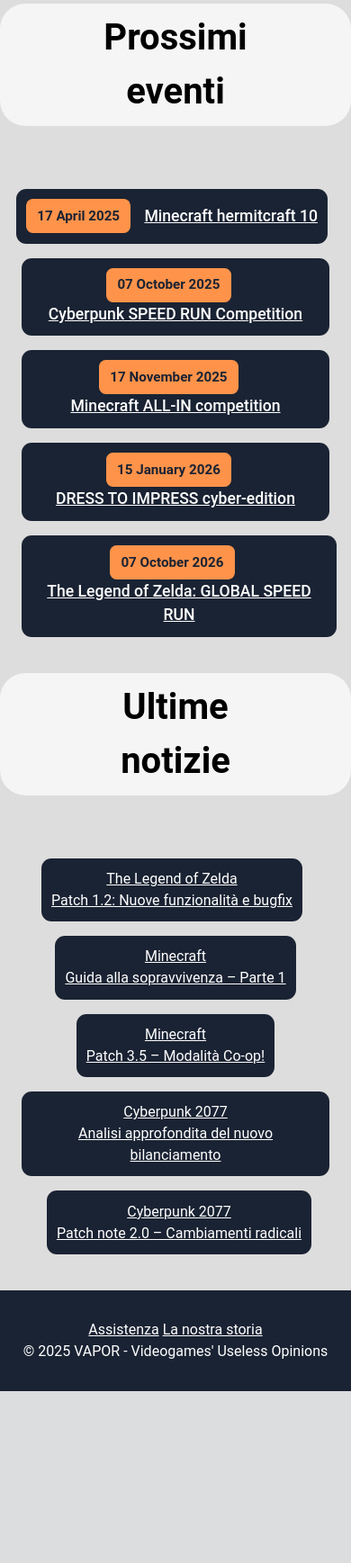
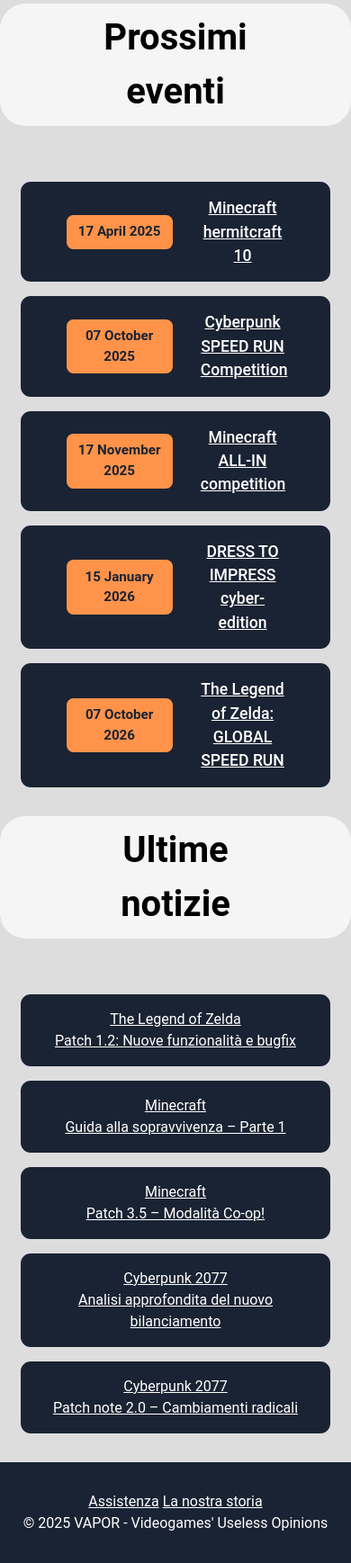
Before and after one commit to ColdBerri/TecWeb-Unipd-2025, a PHP site: page / in a window 390 px wide; the page is wider, and only the part inside the window is pictured. Shown: the part 1552-3289 px from the top of that part at 90% size. Before the commit the page ends 3098 px from the top of that part, so only its background shows below. Run offline with PHP 8.4, Linux system fonts and the light colour scheme; data comes from the database, SQL or seed files in the repository; data that the repository does not hold is empty.

Commit message:
allineamneto eventi e notizie home tablet e mobile

```diff
--- a/src/css/tablet.css
+++ b/src/css/tablet.css
@@ -201,6 +201,62 @@ li.current-page {
     margin-top: 3em;
     margin-bottom: 4em;
   }
+
+
+.top-liste {
+        display: block;
+        margin: 0 auto; /* Centrato orizzontalmente */
+        text-align: left;
+    }
+
+    /* Solo per eventi e notizie */
+    .eventi-home,
+    .notizie-home {
+        width: 80%; /* Forza la larghezza al 80% */
+        max-width: 900px; /* Imposta una larghezza massima */
+        margin: 0 auto; /* Centrato orizzontalmente con margini automatici */
+        padding: 1em;
+        border-radius: 0.7em; /* Manteniamo il bordo arrotondato */
+    }
+
+    /* Impostare larghezza uguale per gli item nelle liste delle notizie e degli eventi */
+    .top-liste li {
+        width: 100%; /* Forza la larghezza del li al 100% */
+        display: block; /* Imposta gli elementi a blocchi, per impilarli */
+        margin: 1em 0; /* Spazio verticale tra gli elementi */
+        box-sizing: border-box;
+    }
+
+    /* Assicurati che i contenuti siano centrati senza spazi strani */
+    .top-list {
+        display: block;  /* Impedisce l'influenza sul layout dei videogiochi */
+    }
+
+
+/* Ridurre i margini laterali */
+.miniCalendarioH, .miniCalendarioB {
+    text-align: center; /* Centra il testo */
+    width: 30%;         /* Allarga il contenuto fino al 90% */
+    margin: 0 5%;       /* Spaziatura laterale ridotta */
+}
+
+
+.eventi-home, .notizie-home {
+    cursor: pointer;  /* Manina cliccabile dentro il riquadro blu */
+}
+
+/* Rimuovere la manina fuori dai riquadri blu (stessa altezza) */
+.top-liste li {
+    cursor: default;  /* Rimuove la manina fuori dai riquadri */
+}
+
+
+.top-liste li a {
+    cursor: default;  /* Mantieni il cursore normale sui link fuori dai riquadri */
+}
+
+
+
 
   /* ABOUT US */
 .aboutus_text {
```
